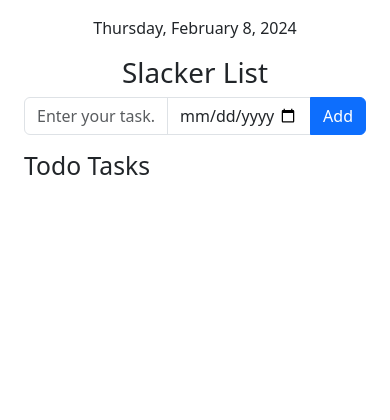
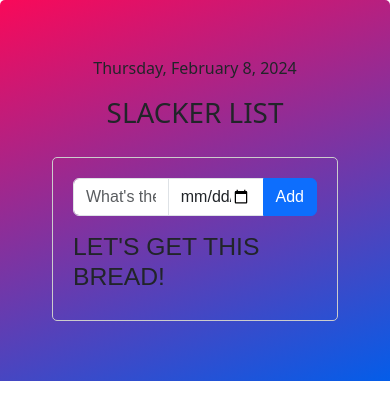
Before and after one commit to missycoder/To-Do-List-App, a plain HTML site: page index.html in a window 390 px wide. Drawn offline with nearby package versions, Linux system fonts and the light colour scheme; some packages are replaced by stand-ins of ours; a script that the page names is missing.

Commit message:
interactive, colouful gradient todolist

```diff
--- a/index.html
+++ b/index.html
@@ -6,7 +6,7 @@
     <title>Todo List</title>
     <!-- Bootstrap CSS -->
     <link href="https://cdn.jsdelivr.net/npm/bootstrap@5.3.0-alpha1/dist/css/bootstrap.min.css" rel="stylesheet">
-    <link rel="stylesheet" href="styles.css">
+    <link rel="stylesheet" href="style.css">
     <!-- SweetAlert2 CSS -->
     <link rel="stylesheet" href="https://cdn.jsdelivr.net/npm/sweetalert2@10">
 </head>
@@ -15,7 +15,7 @@
         <div class="row">
             <div class="col-lg-12 text-center">
                 <p id="liveDate" class="mt-3"></p>
-                <h1 class="mt-3">Slacker List</h1>
+                <h1 class="mt-3">SLACKER LIST</h1>
             </div>
             <div class="col-lg-3 animate__animated animate__slideInLeft">
                 <!-- Add your content here -->
@@ -23,11 +23,11 @@
             <div class="col-lg-9">
                 <div class="container">
                     <div class="input-group mb-3">
-                        <input type="text" id="todoInput" class="form-control" placeholder="Enter your task...">
+                        <input type="text" id="todoInput" class="form-control" placeholder="What's the next mission in your agenda?">
                         <input type="date" id="dueDateInput" class="form-control">
                         <button id="addBtn" class="btn btn-primary">Add</button>
                     </div>
-                    <h2 class="mt-3">Todo Tasks</h2>
+                    <h2 class="mt-3">LET'S GET THIS BREAD!</h2>
                     <ul id="todoList" class="list-group"></ul>
                 </div>
             </div>
@@ -40,5 +40,6 @@
     <script src="https://cdn.jsdelivr.net/npm/sweetalert2@10"></script>
     <!-- Custom JavaScript -->
     <script src="script.js"></script>
+
 </body>
 </html>
--- a/style.css
+++ b/style.css
@@ -1,14 +1,18 @@
-.off-campus {
-    display: none; /* Hide the off-campus section */
-}
-
+/* Default styles for larger devices */
 .container {
     max-width: 100%;
     margin: 50px auto;
     padding: 20px;
     border: 1px solid #ccc;
     border-radius: 5px;
+    font-family:'Montserrat', sans-serif;
 }
+
+.row {
+    border-radius: 5px 5px 0 0;
+    padding: 40px;
+    background-image: linear-gradient(340deg, #045de9 0%, #f90959 100%);
+  }
 
 ul {
     list-style: none;
@@ -38,3 +42,19 @@ li:hover {
 .completed {
     text-decoration: line-through;
 }
+
+/* Media query for small devices (up to 768px) */
+@media only screen and (max-width: 768px) {
+    .container {
+        margin: 20px auto;
+        padding: 20px;
+    }
+
+    .col-lg-3 {
+        display: none; /* Hide the left column on small devices */
+    }
+
+    .col-lg-9 {
+        width: 100%; /* Full width for the right column on small devices */
+    }
+}
```
